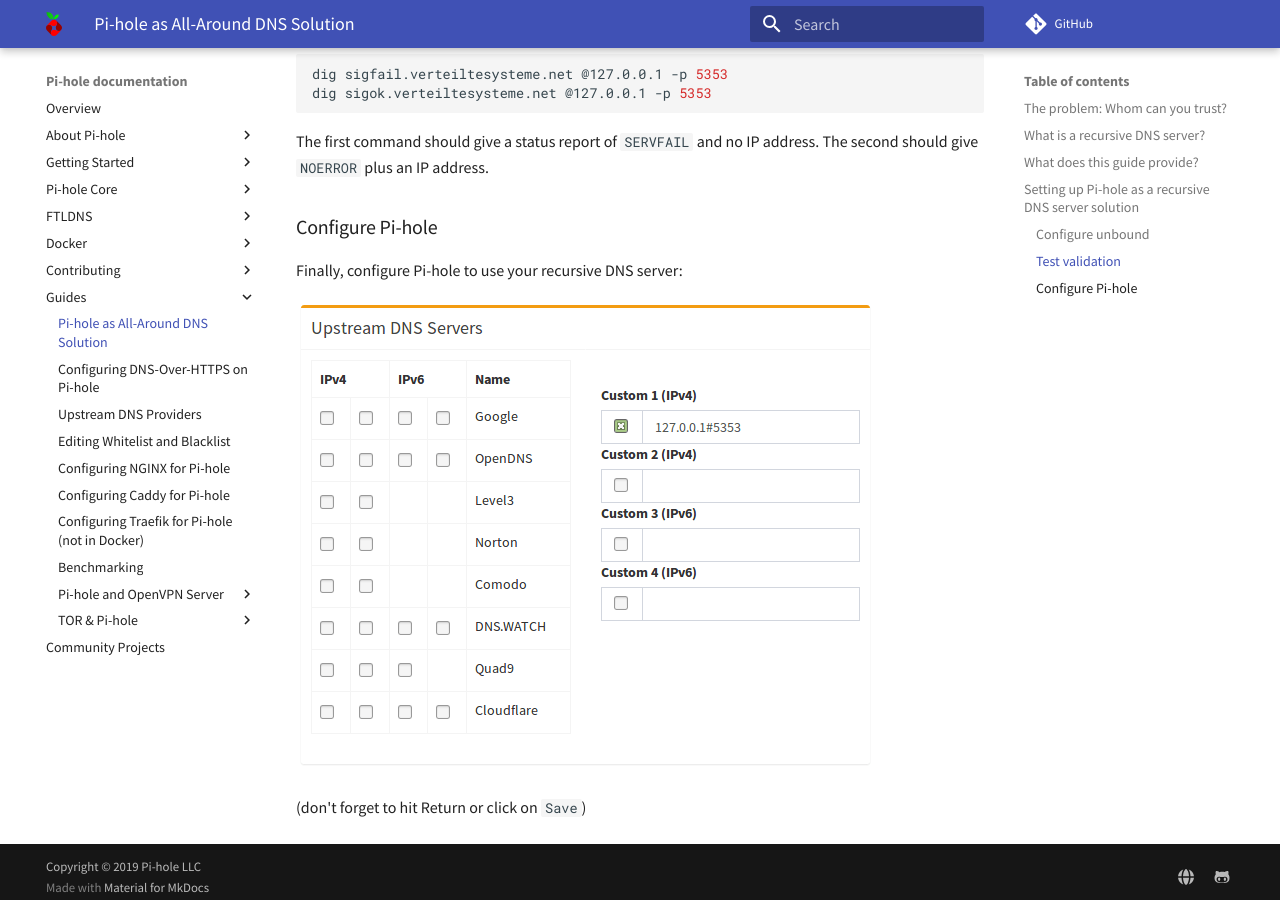
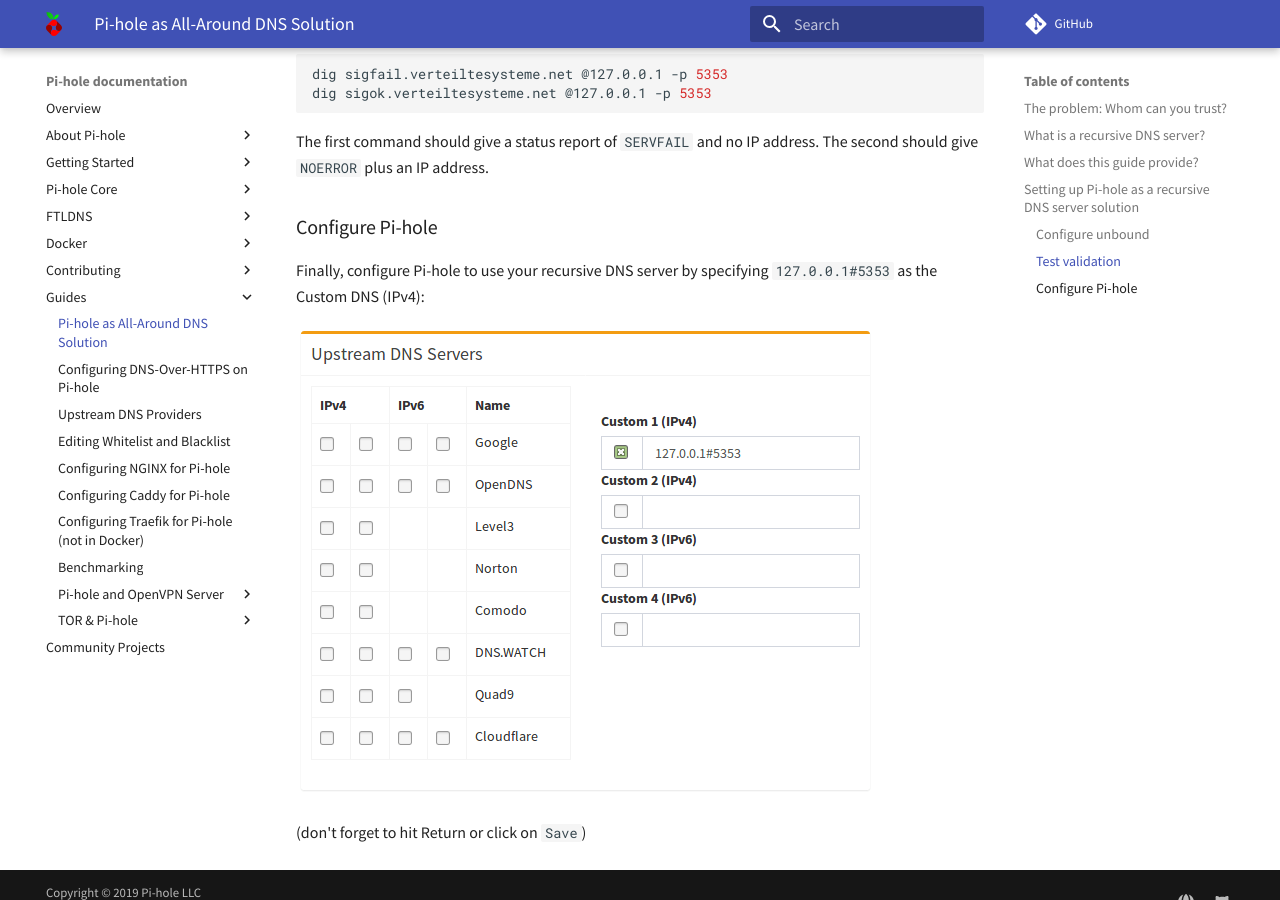
Before and after one commit to pi-hole/docs, an MkDocs documentation site: the page built from docs/guides/unbound.md, in a window 1280 px wide and 900 px high, scrolled down 4150 px. Built offline with MkDocs 1.6.1 and Material for MkDocs 9.7.7, drawn with Linux system fonts in a browser that asks for light colours; comment, search, counter and statistics services are not loaded.

Commit message:
Update unbound.md

```diff
--- a/docs/guides/unbound.md
+++ b/docs/guides/unbound.md
@@ -147,7 +147,7 @@
 
 ### Configure Pi-hole
 
-Finally, configure Pi-hole to use your recursive DNS server:
+Finally, configure Pi-hole to use your recursive DNS server by specifying `127.0.0.1#5353` as the Custom DNS (IPv4):
 
 ![screenshot at 2018-04-18](../images/RecursiveResolver.png)
 
```
